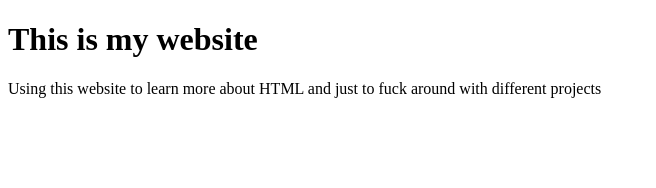
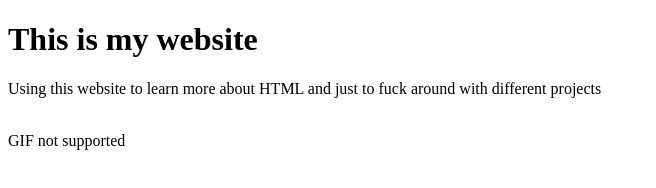
Before and after one commit to iiruu/iiruu.github.io, a plain HTML site: page index.html in a window 1280 px wide. Shown: the whole page, without its empty margins (0-656 px from the left). Drawn offline with Linux system fonts and the light colour scheme.

Commit message:
Update index.html

```diff
--- a/index.html
+++ b/index.html
@@ -7,5 +7,12 @@
         <div>
             <p>Using this website to learn more about HTML and just to fuck around with different projects</p>
         </div>
+        <br>
+        <div>
+            <gif
+                src= "monke.gif" >
+                GIF not supported
+            </gif>
+        </div>
 	</body>
 </html>
```
